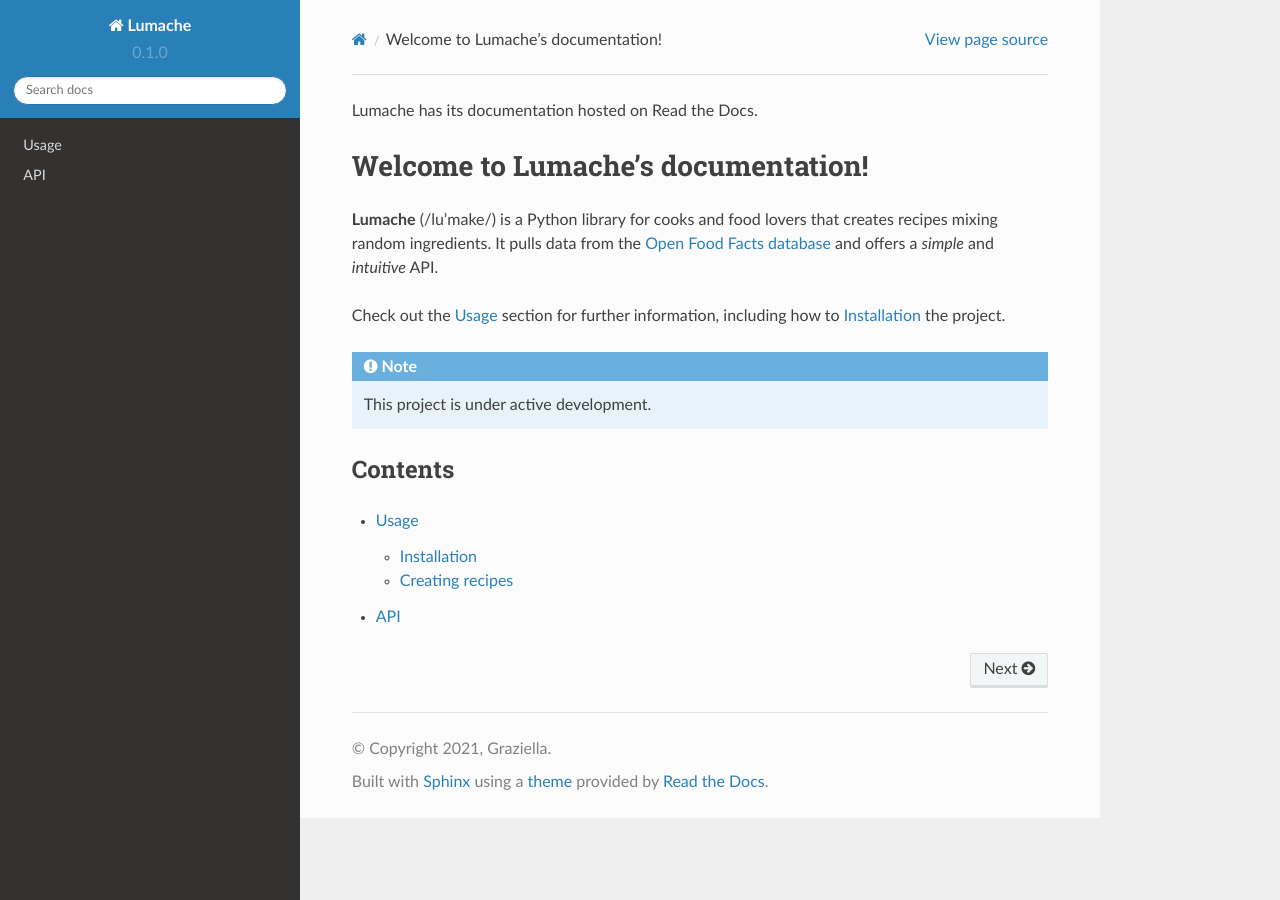
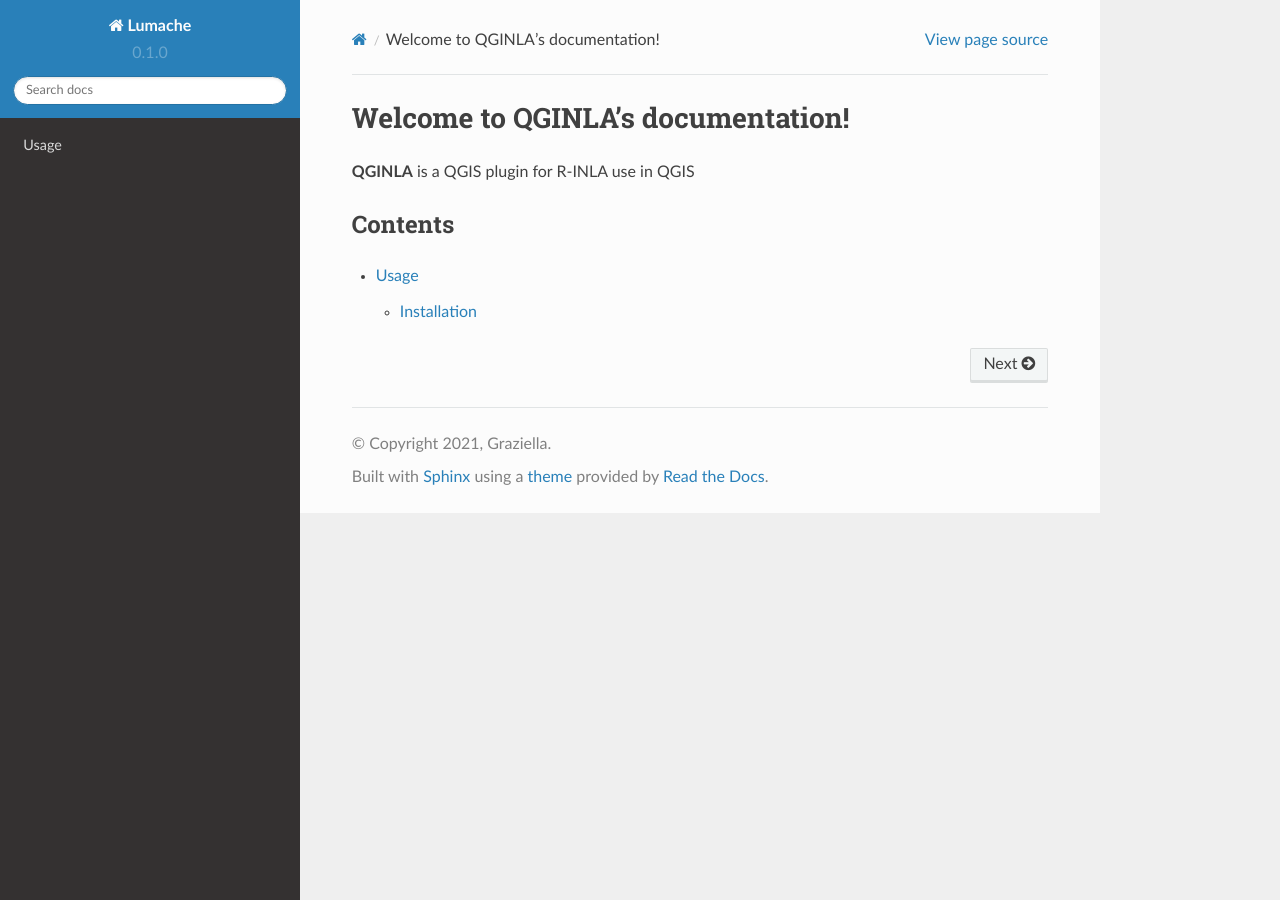
Before and after one commit to geo2mod/QGINLA-docs, a Sphinx documentation site: the page built from docs/source/index.rst, in a window 1280 px wide. Built offline with Sphinx 7.4.7 and the Read the Docs theme 2.0.0, drawn with Linux system fonts in a browser that asks for light colours.

```diff
--- a/docs/source/api.rst
+++ /dev/null
@@ -1,7 +0,0 @@
-API
-===
-
-.. autosummary::
-   :toctree: generated
-
-   lumache
--- a/docs/source/index.rst
+++ b/docs/source/index.rst
@@ -1,24 +1,12 @@
-Lumache has its documentation hosted on Read the Docs.
-
-Welcome to Lumache's documentation!
+Welcome to QGINLA's documentation!
 ===================================
 
-**Lumache** (/lu'make/) is a Python library for cooks and food lovers
-that creates recipes mixing random ingredients.
-It pulls data from the `Open Food Facts database <https://world.openfoodfacts.org/>`_
-and offers a *simple* and *intuitive* API.
-
-Check out the :doc:`usage` section for further information, including
-how to :ref:`installation` the project.
-
-.. note::
-
-   This project is under active development.
+**QGINLA** is a QGIS plugin for R-INLA use in QGIS
 
 Contents
 --------
 
 .. toctree::
 
+   installation
    usage
-   api
```
Also changed, not shown: docs/source/installation.rst (added, +11 -0 lines), docs/source/usage.rst (+5 -31 lines).
